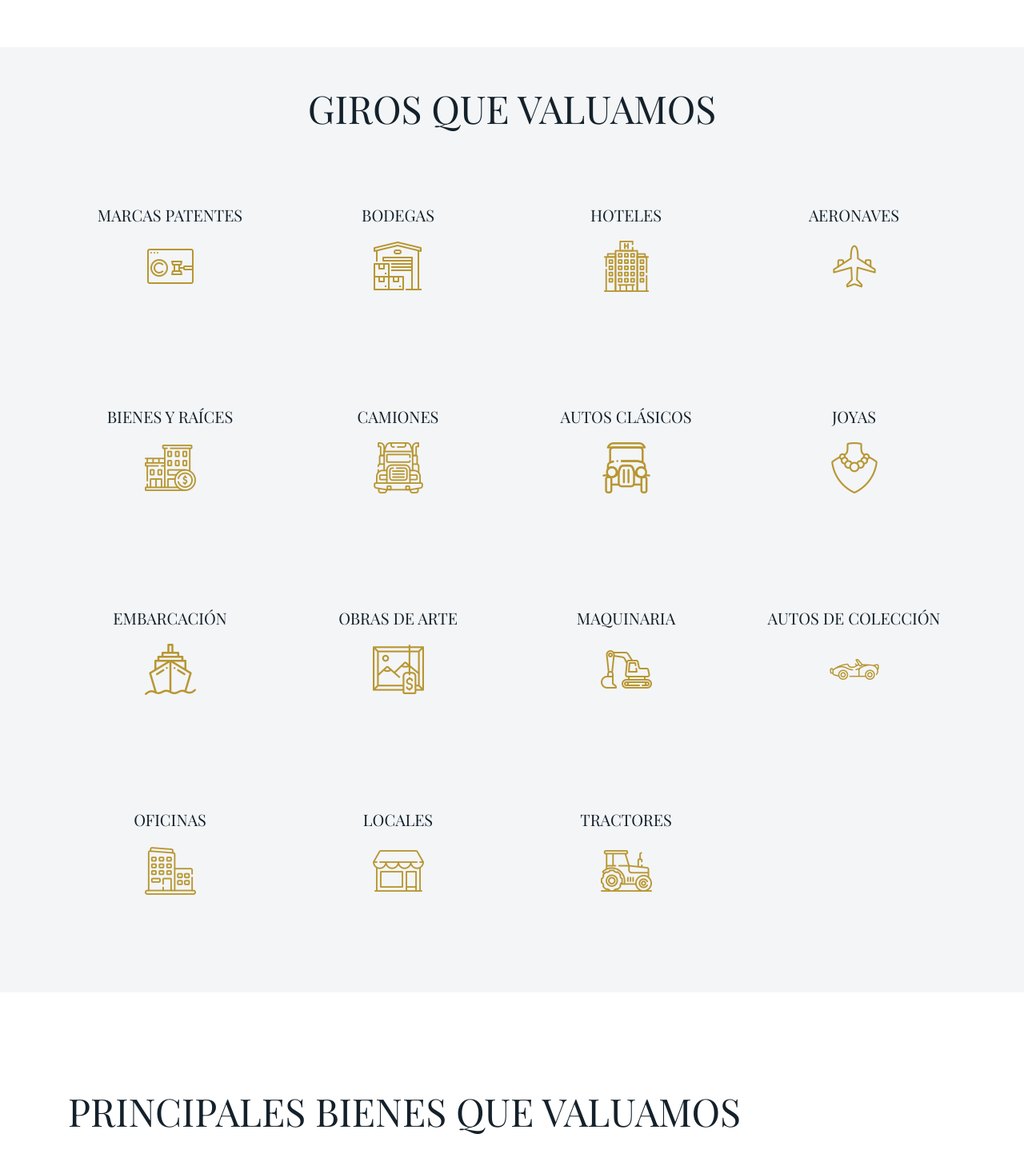
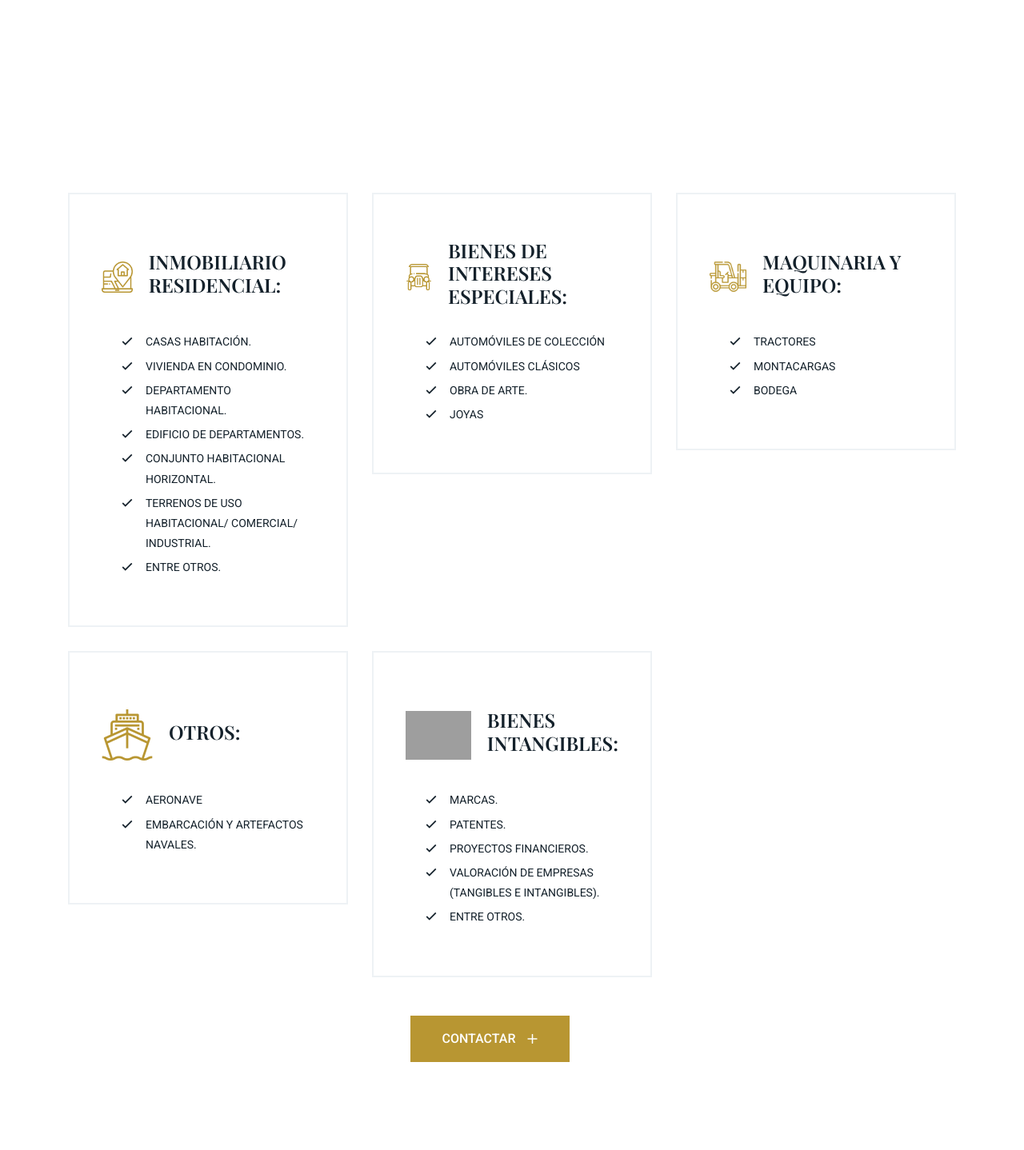
Before and after one commit to Ivonnemtz96/finisterra, a PHP site: page /avaluo in a window 1280 px wide. Shown: the part 1226-2664 px from the top of the page at 80% size. Run offline with PHP 8.4, Linux system fonts and the light colour scheme; some libraries are stand-ins or nearby versions; grey boxes are pictures that could not be loaded.

Commit message:
Se quita una pag de header, se edita la de avaluos se deja como principal

```diff
--- a/includes/header.php
+++ b/includes/header.php
@@ -108,11 +108,11 @@
                                     <a href="/#nosotros">Nosotros</a>
                                 </li>
                                 <li class="menu-item">
-                                    <a href="/bienes">¿Qué bienes valuamos?</a>
+                                    <a href="/avaluo">¿Qué bienes valuamos?</a>
                                 </li>
-                                <li class="menu-item">
+                                <!-- <li class="menu-item">
                                     <a href="/avaluo">Avalúo</a>
-                                </li>
+                                </li> -->
                                 <li class="menu-item">
                                     <a href="/contacto">Contacto</a>
                                 </li>
--- a/modules/avaluo.php
+++ b/modules/avaluo.php
@@ -33,18 +33,14 @@
                                 <div class="right-side">
                                     <div class="section-header left-heading">
                                         <div class="section-heading">
-                                            <h6 class="text-orange mb-xl-10 sub-heading"><span>Opinón de valor</span>
                                             </h6>
                                             <h3 class="text-blue">Expertos valorando tus bienes</h3>
-                                            <p class="desc">
+                                            <p class="desc justificado">
                                                 Cada vez existe una demanda creciente de valoraciones de activos
                                                 singulares con las cuales atender necesidades o mejora de la información
                                                 que sirvan para la toma de decisiones individuales, corporativas o para
                                                 sus gestores.
-
-                                                En Avalúos Finisterra tenemos expertos calificados para cada segmento y
-                                                contamos
-                                                con oficinas en toda la República Mexicana.
+                                                En Avalúos Finisterra tenemos expertos calificados para cada segmento.
                                             </p>
                                         </div>
                                     </div>
@@ -65,83 +61,127 @@
             </div>
         </div>
     </div>
-    <div class="counter-sec-2 style-2 count-section p-5" style="background-color: #f3f5f7;">
-        <div class="container text-center">
-            <h2>Giros que valuamos</h2>
+
+</section>
+<!-- End About us -->
+
+<!-- Start Services -->
+<section class="section-padding">
+    <div class="container">
         <div class="row">
-
-                <div class="col-6 col-lg-3  mt-5 mb-5 icons p-4">
-                    <h5>Marcas Patentes</h5>
-                    <img src="/assets/images/icons/marcas.png" alt="">
+            <div class="col-lg-4 col-md-6">
+                <div class="choose-us-box style-2 mb-xl-30">
+                    <div class="top-sec">
+                        <div class="icon">
+                            <img src="/assets/images/residencial.png" alt="">
                         </div>
-                <div class="col-6 col-lg-3  mt-5 mb-5 icons p-4">
-                    <h5>Bodegas</h5>
-                    <img src="/assets/images/icons/bodega.png" alt="">
+                        <h4 class="fw-600 no-margin"><a href="">Inmobiliario Residencial:</a></h4>
                     </div>
-                <div class="col-6 col-lg-3  mt-5 mb-5 icons p-4">
-                    <h5>Hoteles</h5>
-                    <img src="/assets/images/icons/hotel.png" alt="">
+                    <p class="fw-500 mb-xl-10">
+                    <ul>
+                        <li>Casas Habitación.</li>
+                        <li>Vivienda en condominio.</li>
+                        <li>Departamento habitacional.</li>
+                        <li>Edificio de departamentos.</li>
+                        <li>Conjunto habitacional horizontal.</li>
+                        <li>Terrenos de uso habitacional/ comercial/ industrial.</li>
+                        <li> Entre otros.</li>
+                    </ul>
+                    </p>
+                    <!-- <a href="service-detail.html" class="fw-600 fs-14 link">Read More <i
+                            class="fas fa-long-arrow-right text-orange"></i></a> -->
+                    <i class="flaticon-statistics bg-icon"></i>
                 </div>
-
-                <div class="col-6 col-lg-3 mt-5 mb-5 icons p-4">
-                    <h5>Aeronaves</h5>
-                    <img src="/assets/images/icons/avion.png" alt="">
             </div>
-                <div class="col-6 col-lg-3  mt-5 mb-5 icons p-4">
-                    <h5>Bienes y raíces</h5>
-                    <img src="/assets/images/icons/bienes.png" alt="">
+            <div class="col-lg-4 col-md-6">
+                <div class="choose-us-box style-2 mb-xl-30">
+                    <div class="top-sec">
+                        <div class="icon">
+                            <img src="/assets/images/clasico.png" alt="">
                         </div>
-                <div class="col-6 col-lg-3  mt-5 mb-5 icons p-4">
-                    <h5>Camiones</h5>
-                    <img src="/assets/images/icons/camiones.png" alt="">
+                        <h4 class="fw-600 no-margin"><a href="">Bienes de intereses especiales:</a></h4>
                     </div>
-                <div class="col-6 col-lg-3  mt-5 mb-5 icons p-4">
-                    <h5>Autos clásicos</h5>
-                    <img src="/assets/images/icons/carro.png" alt="">
+                    <p class="fw-500 mb-xl-10">
+                    <ul>
+                        <li>Automóviles de colección</li>
+                        <li>Automóviles clásicos</li>
+                        <li>Obra de arte.</li>
+                        <li>Joyas</li>
+                    </ul>
+                    </p>
+                    <i class="flaticon-market bg-icon"></i>
+                </div>
+            </div>
+            <div class="col-lg-4 col-md-6">
+                <div class="choose-us-box style-2 mb-xl-30">
+                    <div class="top-sec">
+                        <div class="icon">
+                            <img src="/assets/images/montacarga2.png" alt="">
+                        </div>
+                        <h4 class="fw-600 no-margin"><a href="">Maquinaria y equipo:</a></h4>
+                    </div>
+                    <p class="fw-500 mb-xl-10">
+                    <ul>
+                        <!-- <li>Camiones y Tractocamiones</li> -->
+                        <li>Tractores</li>
+                        <li>Montacargas</li>
+                        <li>Bodega</li>
+                    </ul>
+                    </p>
+                    <i class="flaticon-investment bg-icon"></i>
+                </div>
+            </div>
+            <div class="col-lg-4 col-md-6">
+                <div class="choose-us-box style-2">
+                    <div class="top-sec">
+                        <div class="icon">
+                            <img src="/assets/images/embarcacion.png" alt="">
+                        </div>
+                        <h4 class="fw-600 no-margin"><a href="">Otros:</a></h4>
+                    </div>
+                    <p class="fw-500 mb-xl-10">
+                    <ul>
+                        <li>Aeronave</li>
+                        <li>Embarcación y Artefactos Navales.</li>
+                    </ul>
+                    </p>
+                    <i class="flaticon-box bg-icon"></i>
+                </div>
             </div>
 
 
-
-                <div class="col-6 col-lg-3  mt-5 mb-5 icons p-4">
-                    <h5>Joyas</h5>
-                    <img src="/assets/images/icons/collar.png" alt="">
+            <div class="col-lg-4 col-md-6">
+                <div class="choose-us-box style-2">
+                    <div class="top-sec">
+                        <div class="icon">
+                            <img src="/assets/images/casas.png" alt="">
                         </div>
-                <div class="col-6 col-lg-3  mt-5 mb-5 icons p-4">
-                    <h5>Embarcación</h5>
-                    <img src="/assets/images/icons/crucero.png" alt="">
+                        <h4 class="fw-600 no-margin"><a href="">Bienes intangibles:</a></h4>
                     </div>
-                <div class="col-6 col-lg-3  mt-5 mb-5 icons p-4">
-                    <h5>Obras de arte</h5>
-                    <img src="/assets/images/icons/cuadros.png" alt="">
+                    <p class="fw-500 mb-xl-10">
+                    <ul>
+                        <li>Marcas.</li>
+                        <li>Patentes.</li>
+                        <li>Proyectos Financieros.</li>
+                        <li>Valoración de empresas (tangibles e intangibles).</li>
+                        <li>Entre otros.</li>
+                    </ul>
+                    </p>
+                    <i class="flaticon-box bg-icon"></i>
                 </div>
-                <div class="col-6 col-lg-3  mt-5 mb-5 icons p-4">
-                    <h5>Maquinaria</h5>
-                    <img src="/assets/images/icons/excavador.png" alt="">
+            </div>
         </div>
 
-
-
-                <div class="col-6 col-lg-3  mt-5 mb-5 icons p-4">
-                    <h5>Autos de colección</h5>
-                    <img src="/assets/images/icons/mustang.png?=1" alt="">
-                </div>
-                <div class="col-6 col-lg-3  mt-5 mb-5 icons p-4">
-                    <h5>Oficinas</h5>
-                    <img src="/assets/images/icons/oficinas.png" alt="">
-                </div>
-                <div class="col-6 col-lg-3  mt-5 mb-5 icons p-4">
-                    <h5>Locales</h5>
-                    <img src="/assets/images/icons/tienda.png" alt="">
-                </div>
-                <div class="col-6 col-lg-3  mt-5 mb-5 icons p-4">
-                    <h5>Tractores</h5>
-                    <img src="/assets/images/icons/tractor.png" alt="">
-                </div>
+        <div class="row justify-content-center mt-5">
+            <div class="col-3 ">
+                <a href="/contacto" class="theme-btn btn-orange">
+                    Contactar <i class="fal fa-plus"></i>
+                </a>
             </div>
         </div>
     </div>
 </section>
-<!-- End About us -->
+<!-- End Services -->
 
 <section class="especiales">
     <div class="container">
```
Lines whose indentation alone changed are shown as unchanged.
